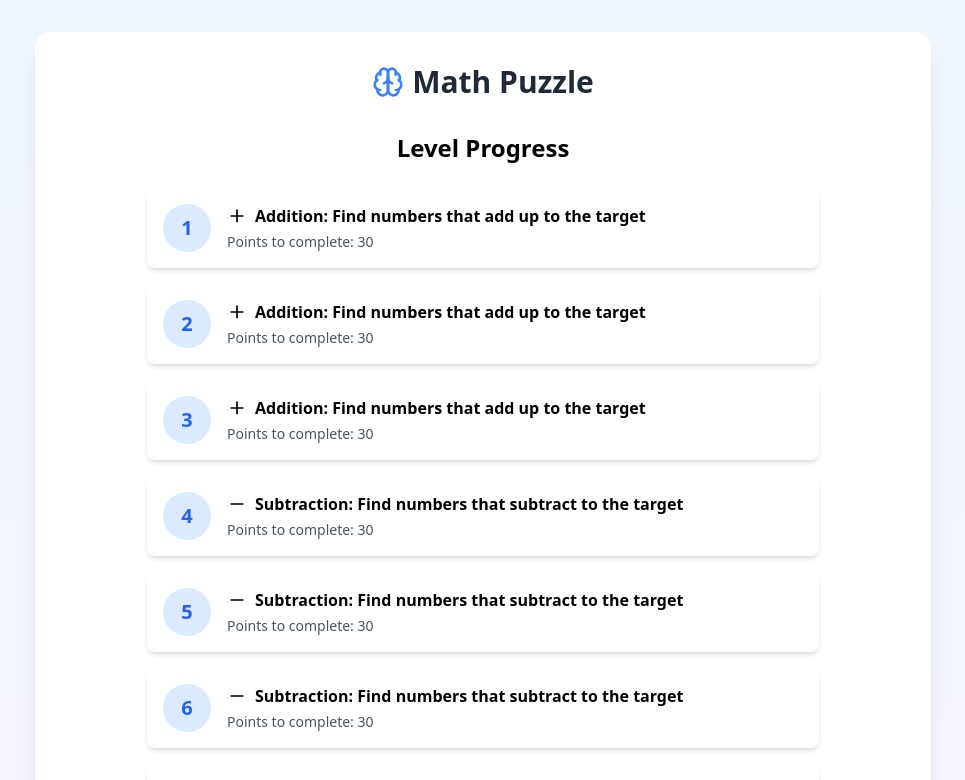
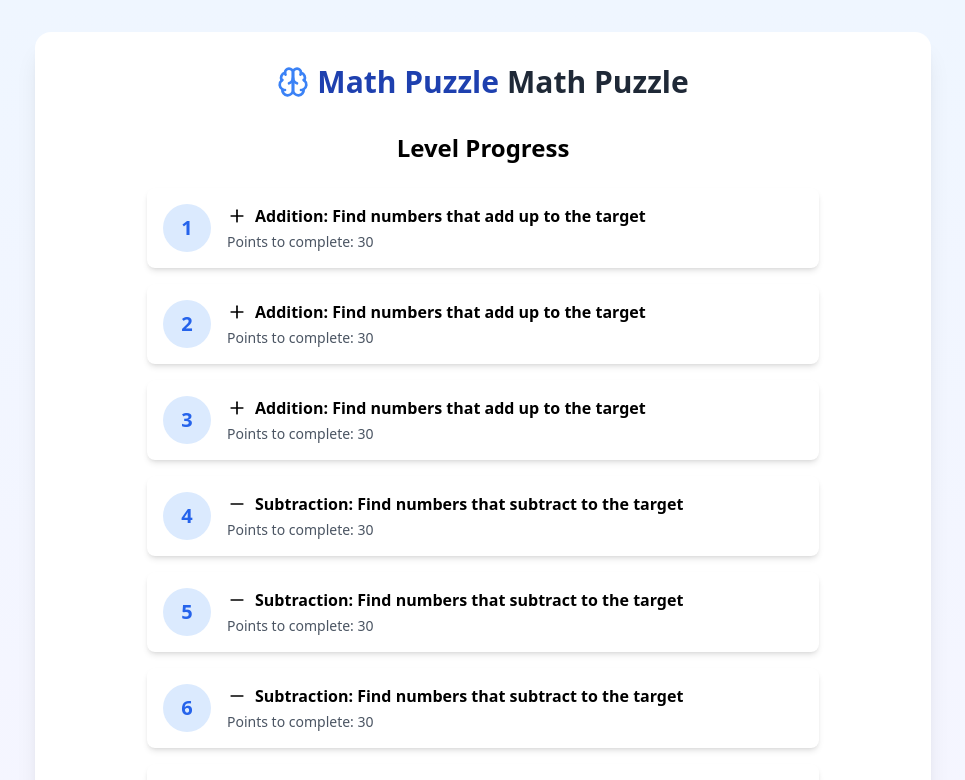
Before and after one commit to nagarjunpl/Game, a React (Vite) app in the folder Game/: page / in a window 1280 px wide. Shown: the top 780 px of the page, without its empty margins (157-1122 px from the left). Built offline with nearby package versions, Linux system fonts and the light colour scheme.

Commit message:
Update App.tsx

```diff
--- a/Game/src/App.tsx
+++ b/Game/src/App.tsx
@@ -255,7 +255,9 @@ function App() {
       <div className="max-w-4xl w-full bg-white rounded-2xl shadow-xl p-8">
         <div className="flex items-center justify-center gap-2 mb-8">
           <Brain className="w-8 h-8 text-blue-500" />
-          <h1 className="text-3xl font-bold text-gray-800">Math Puzzle</h1>
+          <h3 className="text-3xl font-bold text-blue-800"> Math Puzzle </h3>
+          <h1 className="text-3xl font-bold text-gray-800"> Math Puzzle </h1>
+
         </div>
 
         {gameStatus === 'idle' ? (
```
